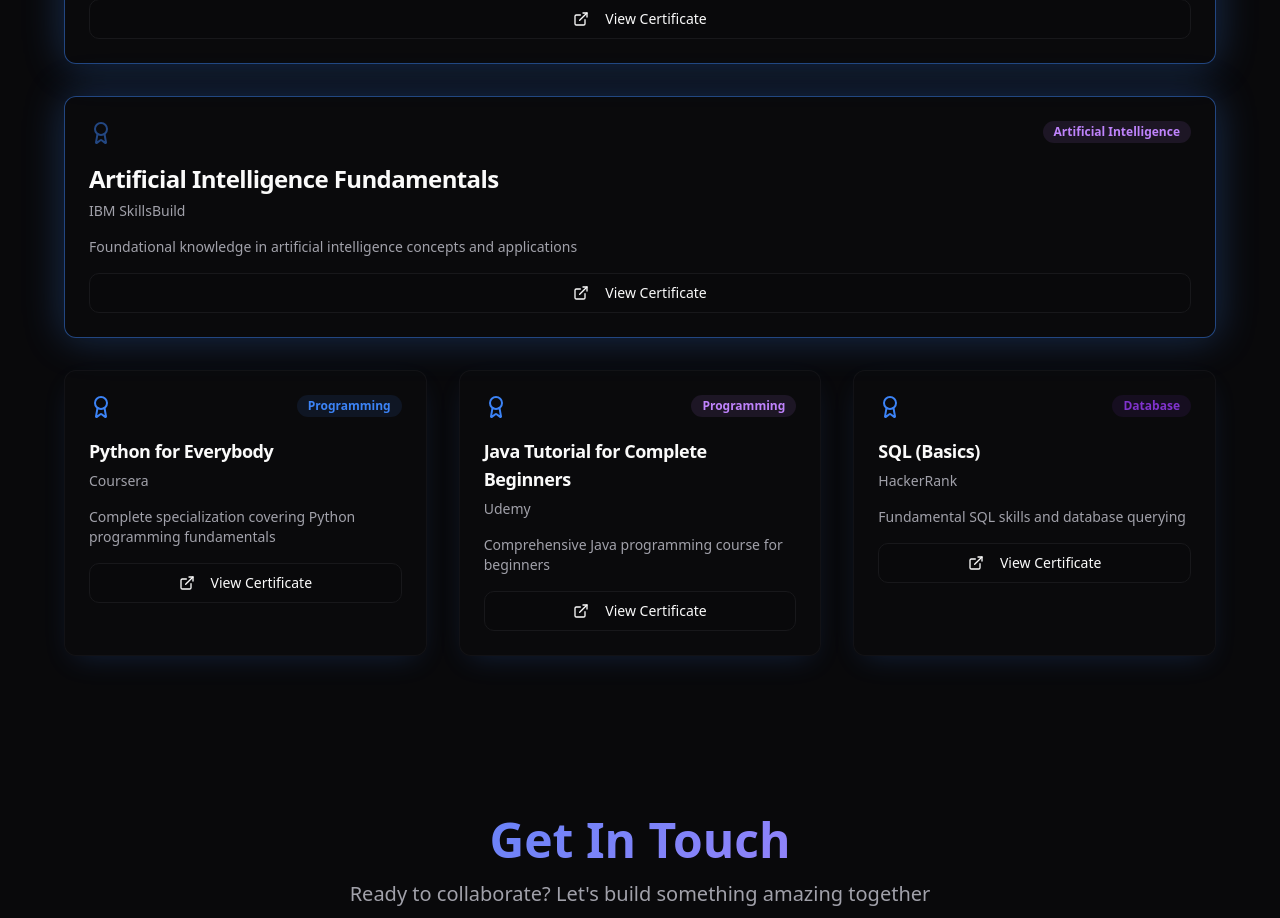
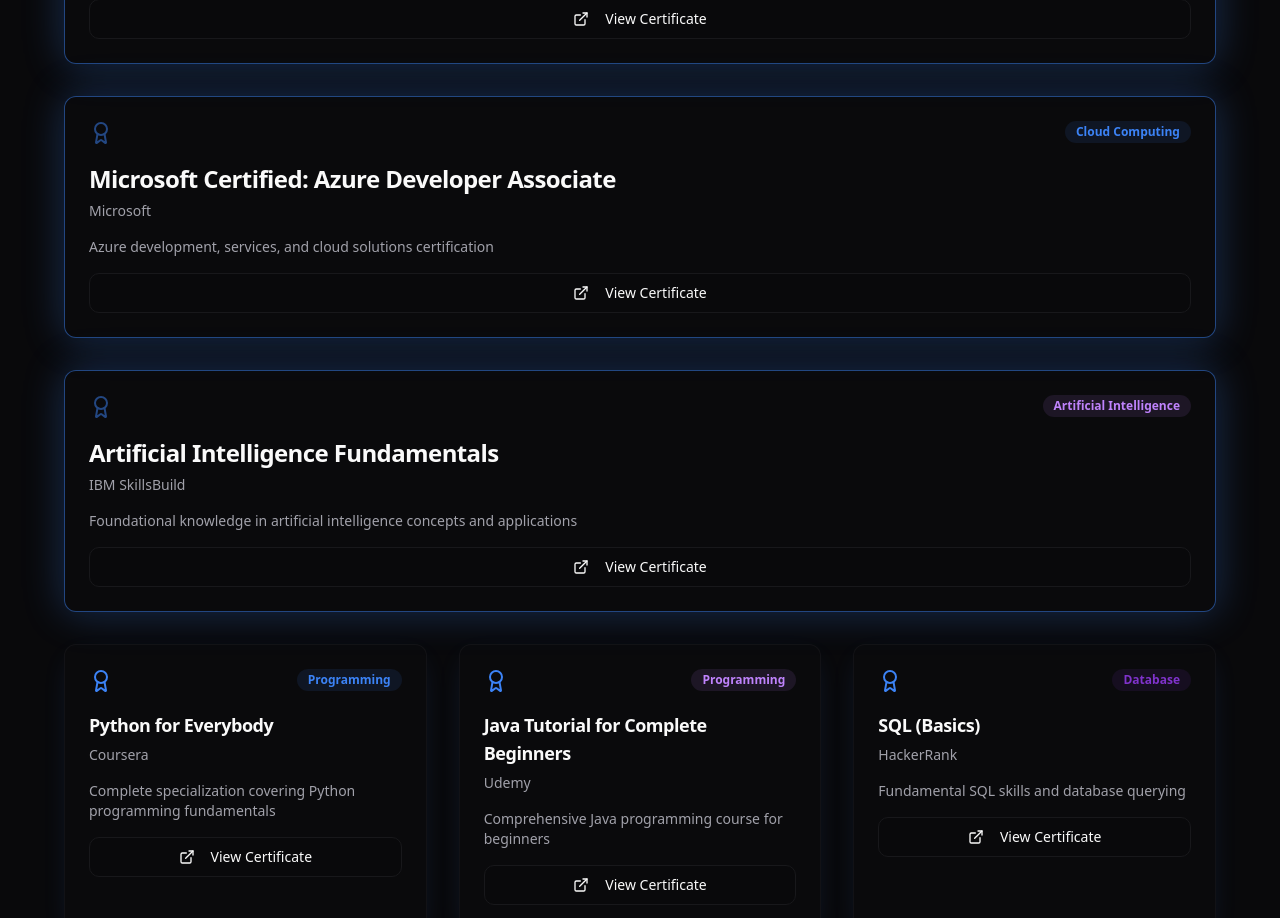
Before and after one commit to Kamalanjali/MLK-Portfolio-site-2025, a React (Vite) app: page / in a window 1280 px wide. Shown: the part 5680-6598 px from the top of the page. Built offline with nearby package versions, Linux system fonts and the light colour scheme.

Commit message:
Changes
Co-authored-by: Kamalanjali <38550871+Kamalanjali@users.noreply.github.com>

```diff
--- a/src/components/Certificates.tsx
+++ b/src/components/Certificates.tsx
@@ -16,6 +16,15 @@ const Certificates = () => {
       category: "Cloud Computing",
       color: "bg-primary/10 text-primary",
       description: "Microsoft Azure cloud services and fundamentals certification",
+      highlighted: true
+    },
+    {
+      title: "Microsoft Certified: Azure Developer Associate",
+      provider: "Microsoft",
+      link: "https://learn.microsoft.com/en-us/users/mettalakshmikamalanjali-5202/credentials/6aa5f46e944dac32?ref=https%3A%2F%2Fwww.linkedin.com%2F",
+      category: "Cloud Computing",
+      color: "bg-primary/10 text-primary",
+      description: "Azure development, services, and cloud solutions certification",
       highlighted: true
     },
     {
```
